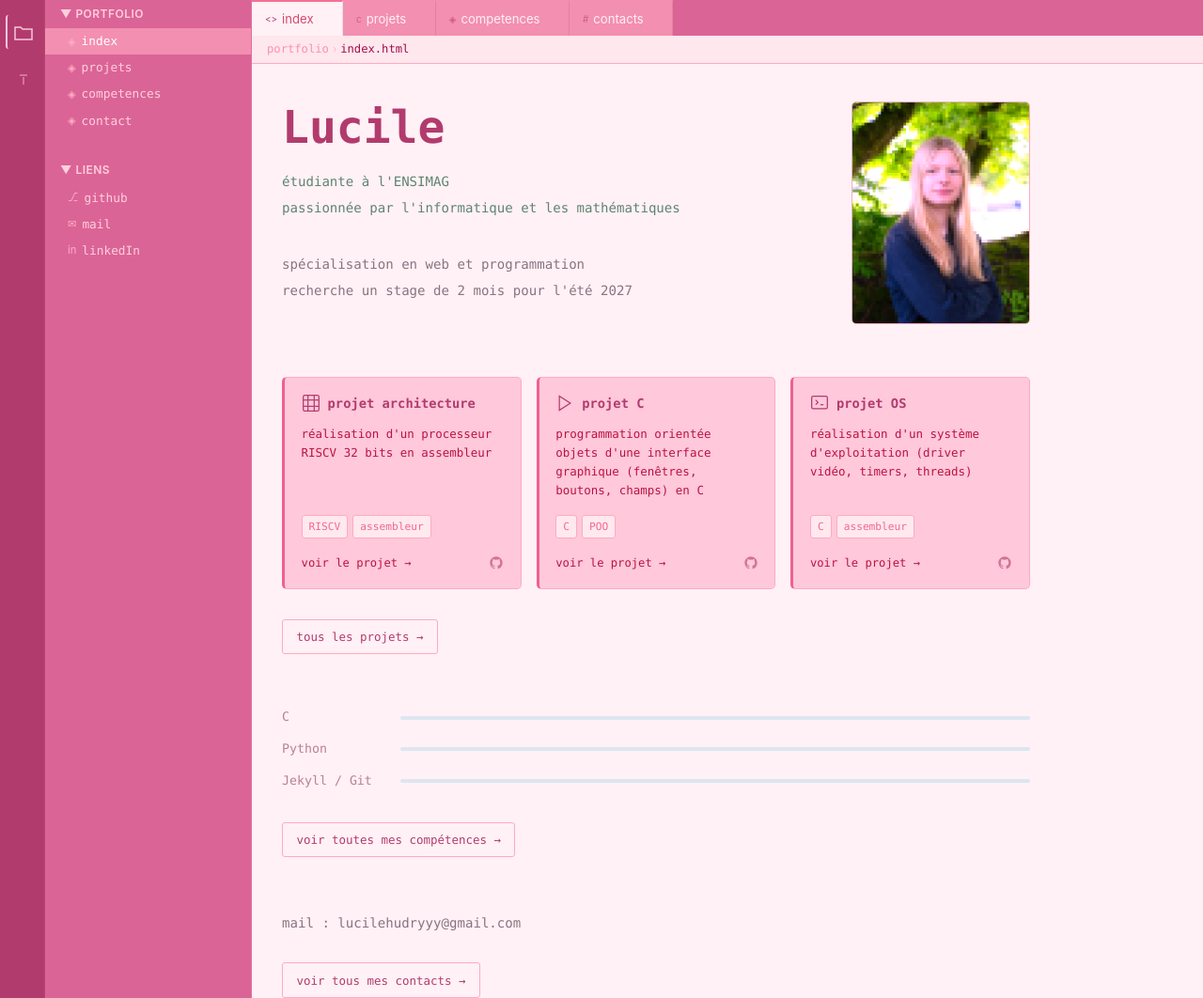
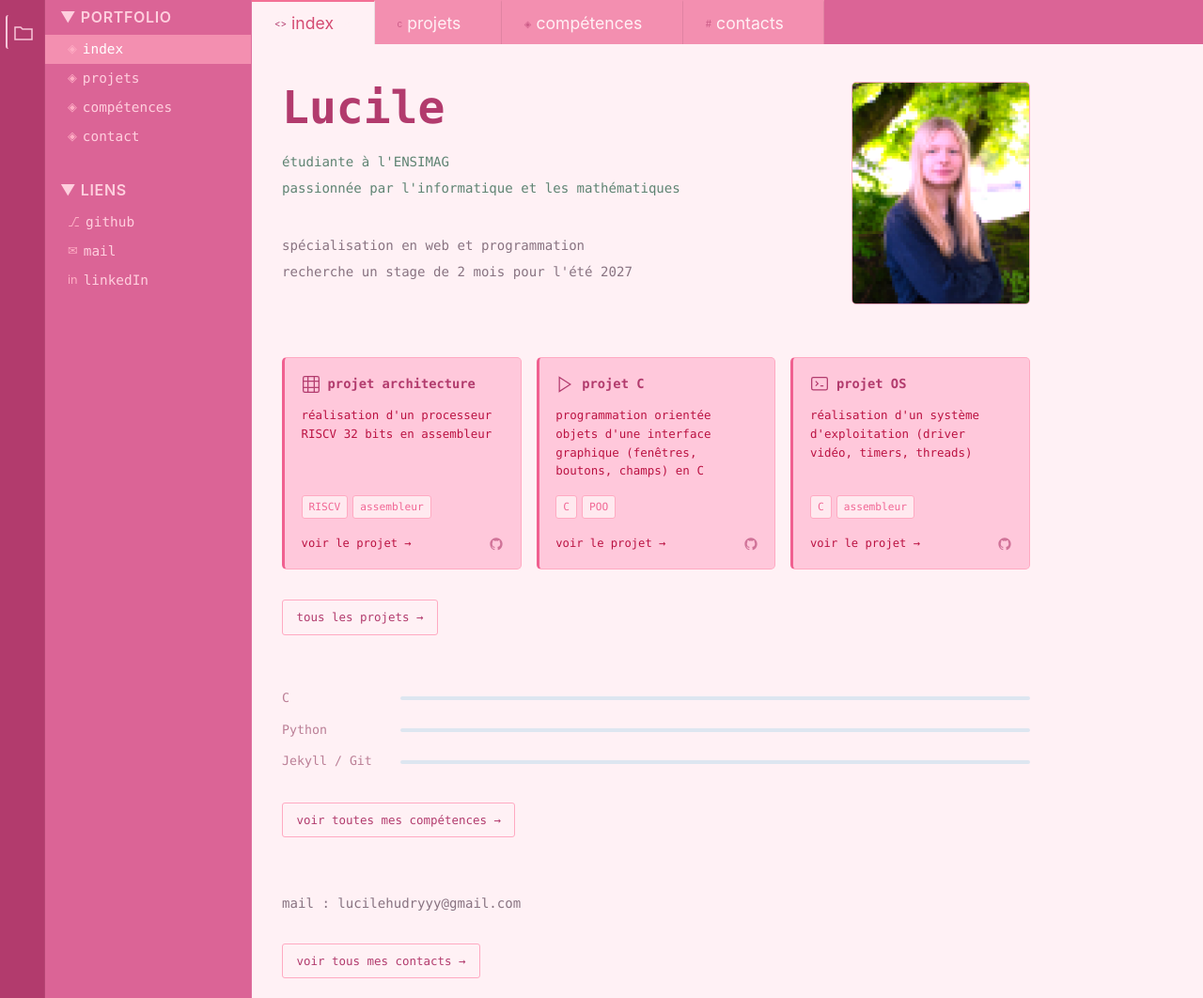
Before and after one commit to mkdir-lucile/mkdir-lucile.github.io, a Jekyll site: the page built from index.html, in a window 1280 px wide. Shown: the whole page at 94% size. Built offline with Jekyll 4.4.1, drawn with Linux system fonts in a browser that asks for light colours.

Commit message:
bigger onglets et autres ajustements de taille

```diff
--- a/_layouts/default.html
+++ b/_layouts/default.html
@@ -19,11 +19,6 @@
         <path d="M3 7h6l2 2h10v11H3z"/>
       </svg>
     </div>
-    <div class="activity-icon" title="Compte">
-      <svg width="24" height="24" viewBox="0 0 24 24" fill="none" stroke="currentColor" stroke-width="1.5">
-        <path d="M8 6h8M12 8v8"/>
-      </svg>
-    </div>
   </div>
 
   <!-- ══════════════════════════════════════════════
@@ -43,7 +38,7 @@
         </li>
         <li class="sidebar-item {% if page.url contains '/competences' %}sidebar-item--active{% endif %}">
           <span class="sidebar-file-icon">◈</span>
-          <a href="{{ '/competences/' | relative_url }}">competences</a>
+          <a href="{{ '/competences/' | relative_url }}">compétences</a>
         </li>
         <li class="sidebar-item {% if page.url contains '/contact' %}sidebar-item--active{% endif %}">
           <span class="sidebar-file-icon">◈</span>
@@ -92,7 +87,7 @@
       <a href="{{ '/competences/' | relative_url }}"
          class="tab {% if page.url contains '/competences' %}tab--active{% else %}tab--inactive{% endif %}">
         <span class="tab-icon">◈</span>
-        <span class="tab-name">competences</span>
+        <span class="tab-name">compétences</span>
         <span class="tab-close" aria-hidden="true">×</span>
       </a>
       <a href="{{ '/contact/' | relative_url }}"
@@ -101,13 +96,6 @@
         <span class="tab-name">contacts</span>
         <span class="tab-close" aria-hidden="true">×</span>
       </a>
-    </div>
-
-    <!-- ── Breadcrumb ── -->
-    <div class="breadcrumb">
-      <span class="bc-segment">portfolio</span>
-      <span class="bc-sep">›</span>
-      <span class="bc-segment bc-active">index.html</span>
     </div>
 
     <!-- ── Contenu éditeur ── -->
--- a/assets/css/style.css
+++ b/assets/css/style.css
@@ -4,7 +4,7 @@
    ============================================================ */
 
 
-/* ── 1. VARIABLES ─────────────────────────────────────────── */
+/* ── VARIABLES ─────────────────────────────────────────── */
 
 :root {
   /* Sidebar / activity bar — bleuté foncé VSCode */
@@ -65,7 +65,7 @@
 }
 
 
-/* ── 2. RESET ─────────────────────────────────────────────── */
+/* ── RESET ─────────────────────────────────────────────── */
 
 *, *::before, *::after { box-sizing: border-box; margin: 0; padding: 0; }
 html, body { height: 100%; }
@@ -85,7 +85,7 @@ a:hover { text-decoration: underline; }
 ul { list-style: none; }
 
 
-/* ── 3. ACTIVITY BAR ──────────────────────────────────────── */
+/* ── ACTIVITY BAR ──────────────────────────────────────── */
 
 .activity-bar {
   width: var(--activity-width);
@@ -118,7 +118,7 @@ ul { list-style: none; }
 }
 
 
-/* ── 4. SIDEBAR ───────────────────────────────────────────── */
+/* ── SIDEBAR ───────────────────────────────────────────── */
 
 .sidebar {
   width: var(--sidebar-width);
@@ -133,7 +133,7 @@ ul { list-style: none; }
 
 .sidebar-section-header {
   font-family: var(--font-ui);
-  font-size: 0.75rem;
+  font-size: 1rem;
   font-weight: 600;
   color: var(--sidebar-text);
   padding: 0.3rem var(--space-sm);
@@ -156,14 +156,14 @@ ul { list-style: none; }
 .sidebar-item--active { background: var(--sidebar-active); }
 
 .sidebar-file-icon {
-  font-size: 0.7rem;
+  font-size: 0.8rem;
   color: var(--sidebar-text-dim);
   flex-shrink: 0;
 }
 
 .sidebar-item a {
   font-family: var(--font-mono);
-  font-size: 0.8rem;
+  font-size: 0.9rem;
   color: var(--sidebar-text);
   text-decoration: none;
   transition: color var(--transition);
@@ -172,7 +172,7 @@ ul { list-style: none; }
 .sidebar-item:hover a { color: #ffffff; }
 
 
-/* ── 5. ZONE ÉDITEUR ──────────────────────────────────────── */
+/* ── ZONE ÉDITEUR ──────────────────────────────────────── */
 
 .editor-zone {
   flex: 1;
@@ -183,13 +183,13 @@ ul { list-style: none; }
 }
 
 
-/* ── 6. BARRE D'ONGLETS ───────────────────────────────────── */
+/* ── BARRE D'ONGLETS ───────────────────────────────────── */
 
 .tab-bar {
   display: flex;
   align-items: stretch;
   background: var(--tabbar-bg);
-  height: 38px;
+  height: 47px;
   flex-shrink: 0;
   overflow-x: auto;
   scrollbar-width: none;
@@ -200,11 +200,12 @@ ul { list-style: none; }
   display: flex;
   align-items: center;
   gap: 5px;
-  padding: 0 14px;
+  padding: 0 24px;
+  height : 48px;
   background: var(--tab-bg);
   color: var(--tab-text);
   font-family: var(--font-ui);
-  font-size: 0.82rem;
+  font-size: 0.9rem;
   white-space: nowrap;
   border-right: 1px solid rgba(0,0,0,0.08);
   border-top: 2px solid transparent;
@@ -233,12 +234,12 @@ ul { list-style: none; }
 }
 .tab--active .tab-icon { opacity: 1; }
 
-.tab-name { font-size: 0.82rem; }
+.tab-name { font-size: 1.1rem; }
 
 .tab-close {
   font-size: 0.9rem;
   opacity: 0;
-  margin-left: 2px;
+  margin-left: 4px;
   color: var(--tab-text);
   line-height: 1;
   transition: opacity var(--transition);
@@ -248,32 +249,7 @@ ul { list-style: none; }
 .tab:hover .tab-close    { opacity: 0.5; }
 
 
-/* ── 7. BREADCRUMB ────────────────────────────────────────── */
-
-.breadcrumb {
-  display: flex;
-  align-items: center;
-  gap: 4px;
-  padding: 0.25rem var(--space-sm);
-  background: var(--breadcrumb-bg);
-  border-bottom: 1px solid #ffaac2;
-  flex-shrink: 0;
-}
-
-.bc-segment {
-  font-family: var(--font-mono);
-  font-size: 0.76rem;
-  color: var(--breadcrumb-text);
-}
-.bc-active { color: var(--breadcrumb-active); }
-.bc-sep {
-  font-size: 0.7rem;
-  color: var(--breadcrumb-text);
-  opacity: 0.5;
-}
-
-
-/* ── 8. ÉDITEUR ───────────────────────── */
+/* ── ÉDITEUR ───────────────────────── */
 
 .editor-content {
   display: flex;
@@ -288,7 +264,7 @@ ul { list-style: none; }
   max-width: 860px;
 }
 
-/* ── 9. CONTENU DES SECTIONS ─────────────────────────────── */
+/* ── CONTENU DES SECTIONS ─────────────────────────────── */
 
 /* Compteur de lignes CSS pour les sections */
 .editor-body { counter-reset: line-section; }
@@ -315,7 +291,7 @@ ul { list-style: none; }
 .section-contacts { margin-bottom: var(--space-lg); }
 
 
-/* ── 10. HERO ─────────────────────────────────────────────── */
+/* ── HERO ─────────────────────────────────────────────── */
 
 /* Pas d'encart autour du hero — fond éditeur nu */
 .hero {
@@ -369,7 +345,7 @@ ul { list-style: none; }
 }
 
 
-/* ── 11. TEXTE / PARAGRAPHES ──────────────────────────────── */
+/* ── TEXTE / PARAGRAPHES ──────────────────────────────── */
 
 .herop,
 .about p,
@@ -383,7 +359,7 @@ ul { list-style: none; }
 .section-contacts p a:hover { text-decoration: underline; }
 
 
-/* ── 12. BOUTONS ──────────────────────────────────────────── */
+/* ── BOUTONS ──────────────────────────────────────────── */
 
 .btn {
   display: inline-block;
@@ -409,7 +385,7 @@ ul { list-style: none; }
 .btn-secondary:hover { background: #ffc0d5; border-color: #ffaac2; text-decoration: none; }
 
 
-/* ── 13. PROJETS ──────────────────────────────────────────── */
+/* ── PROJETS ──────────────────────────────────────────── */
 
 .project-grid {
   display: grid;
@@ -488,7 +464,7 @@ ul { list-style: none; }
 .project-card-github:hover { opacity: 1; text-decoration: none; }
 .project-card-github svg { width: 16px; height: 16px; }
 
-/* ── 14. TAGS ─────────────────────────────────────────────── */
+/* ── TAGS ─────────────────────────────────────────────── */
 
 .tag {
   font-family: var(--font-mono);
@@ -501,7 +477,7 @@ ul { list-style: none; }
 }
 
 
-/* ── 15. COMPÉTENCES ──────────────────────────────────────── */
+/* ── COMPÉTENCES ──────────────────────────────────────── */
 
 .skills-list { display: flex; flex-direction: column; gap: 0.7rem; margin-bottom: var(--space-md); }
 .skill-item  { display: flex; align-items: center; gap: 1rem; }
@@ -527,7 +503,7 @@ ul { list-style: none; }
 }
 
 
-/* ── 16. RESPONSIVE ───────────────────────────────────────── */
+/* ── RESPONSIVE ───────────────────────────────────────── */
 @media (max-width: 768px) {
   .sidebar { display: none; }
 
```
